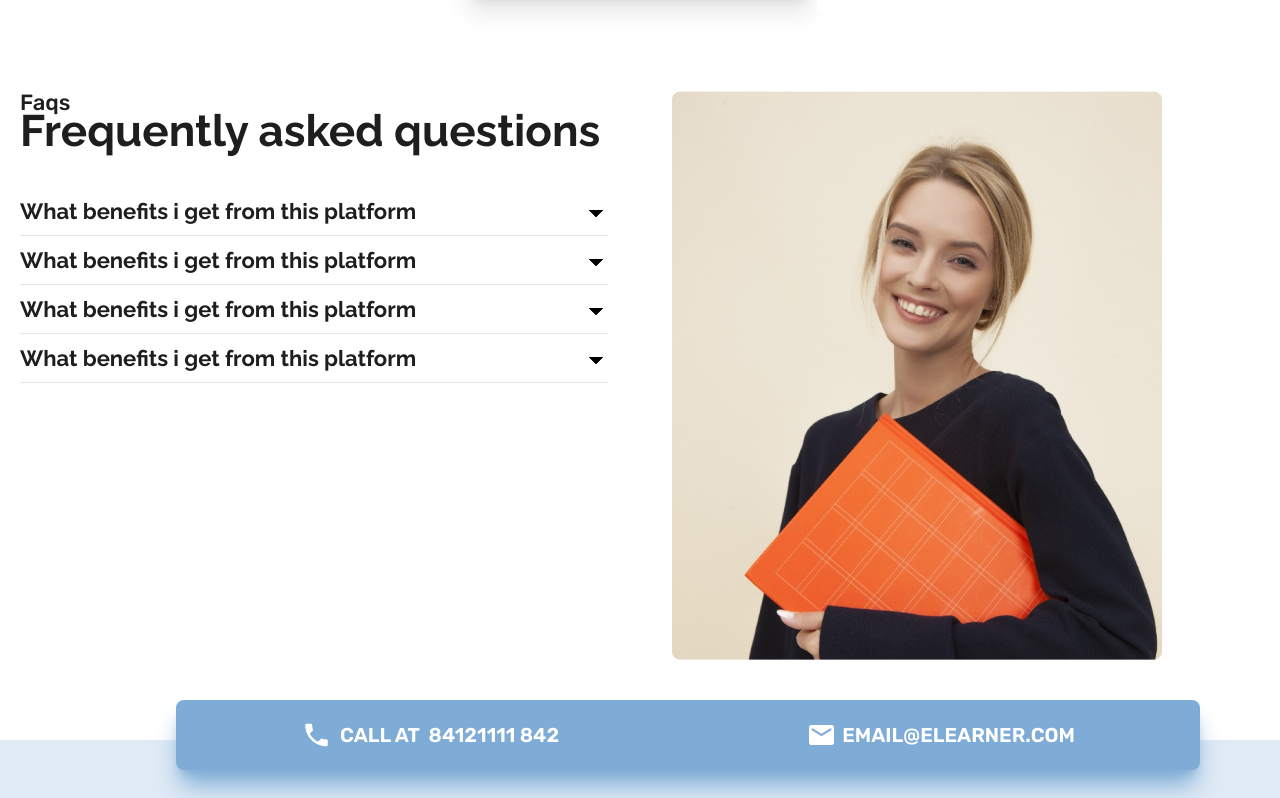
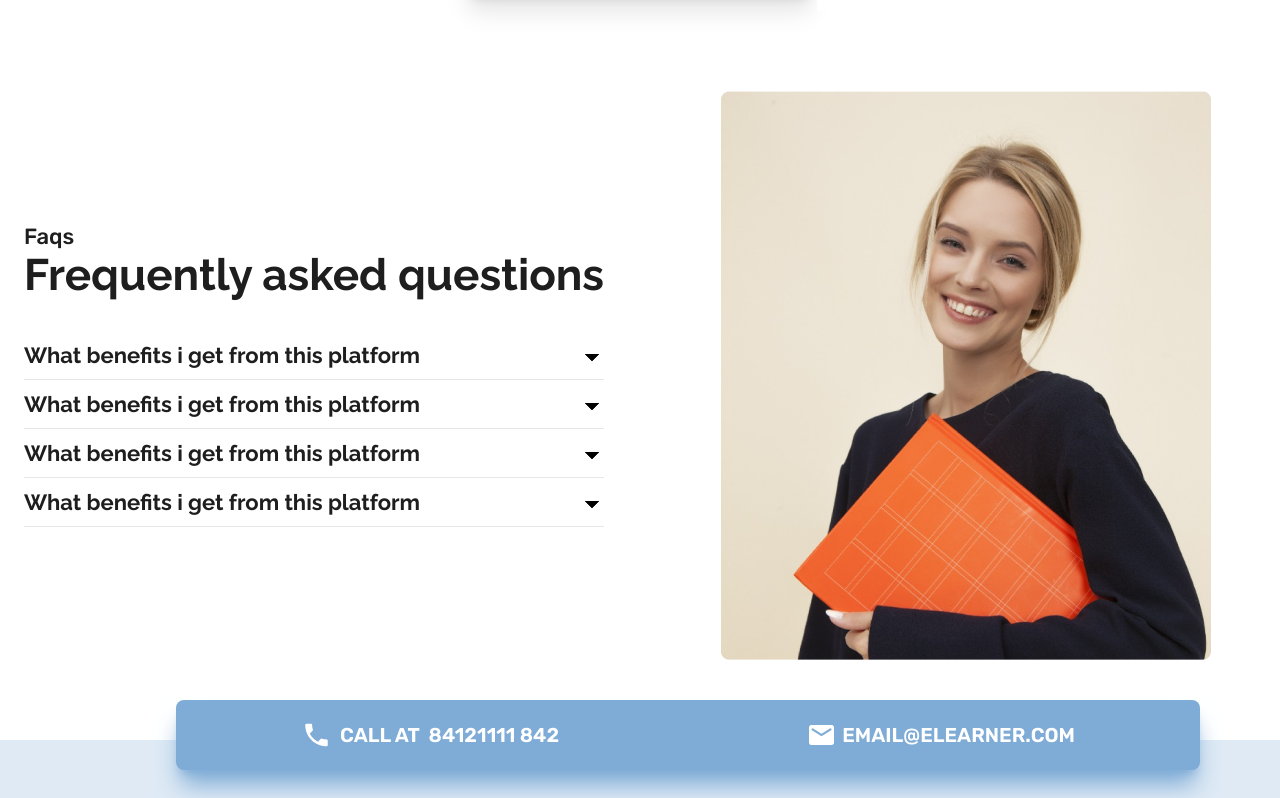
Before and after one commit to sabbir-offc/e-learner, a plain HTML site: page index.html in a window 1280 px wide. Shown: the part 3761-4559 px from the top of the page. Drawn offline with nearby package versions, Linux system fonts and the light colour scheme.

Commit message:
faq section placed in middle

```diff
--- a/index.html
+++ b/index.html
@@ -401,9 +401,9 @@
 
     <!-- FAQ Section -->
     <section class="my-20">
-        <div class="container mx-auto  text-[#1E1E1E] grid lg:grid-cols-2 gap-16 px-5">
+        <div class="container mx-auto  text-[#1E1E1E] grid lg:grid-cols-2 place-items-center gap-16 px-5">
             <div>
-                <h3 class="text-base lg:text-[22px] font-medium">Faqs</h3>
+                <h3 class="text-base lg:text-[22px] font-medium mb-[10px]">Faqs</h3>
                 <h2 class="font-raleway font-bold text-2xl lg:text-[44px]">Frequently asked
                     questions</h2>
                 <div class="mt-10">
```
